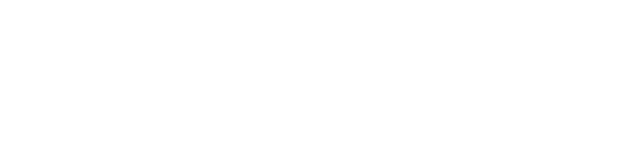
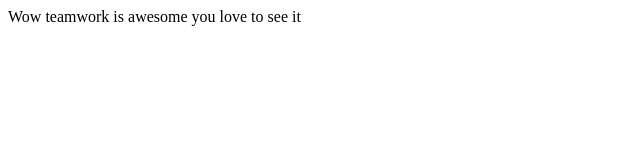
Before and after one commit to leaf-junkie/Project1, a plain HTML site: page index.html in a window 1280 px wide. Shown: the whole page, without its empty margins (0-640 px from the left). Drawn offline with Linux system fonts and the light colour scheme.

Commit message:
added index.js and script tag

```diff
--- a/index.html
+++ b/index.html
@@ -1,4 +1,7 @@
 <html>
   <head></head>
-  <body></body>
+  <body>
+    <p id="message"></p>
+    <script src="index.js"></script>
+  </body>
 </html>
--- /dev/null
+++ b/index.js
@@ -0,0 +1 @@
+document.getElementById('message').innerHTML = 'Wow teamwork is awesome you love to see it'
```
